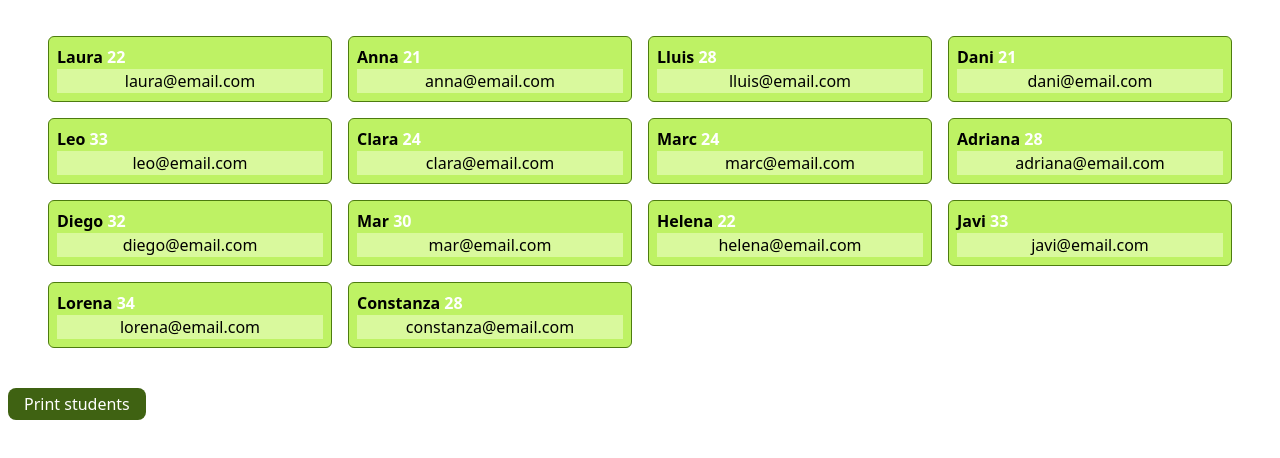
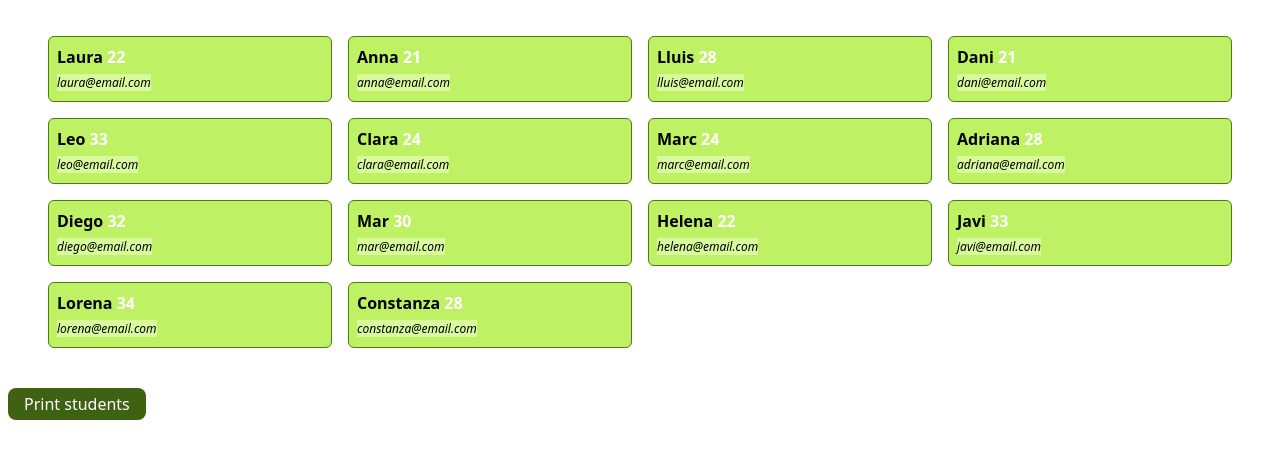
Before and after one commit to Dev-Courses-IV/examen-practico-m1-GeorginaTS, a website: page src/index.html in a window 1280 px wide. Both pictures are taken after a click on the button "Print students". Shown: the part 48-506 px from the top of the page. Drawn offline with Linux system fonts and the light colour scheme.

Commit message:
enllaç a email

```diff
--- a/src/index.js
+++ b/src/index.js
@@ -23,7 +23,7 @@ const showStudents = () => {
   for (student of students) {
     const liStudent = document.createElement("li");
     //liStudent.innerText = `${student.name} - ${student.age} -${student.email} `;
-    liStudent.innerHTML = `<article class="border border-lime-700 rounded-md bg-lime-300 p-2"><h4 class="font-bold"> ${student.name} <span class="text-white">${student.age}</span></h4><p class="bg-lime-200 text-center">${student.email}</p></article>`
+    liStudent.innerHTML = `<article class="border border-lime-700 rounded-md bg-lime-300 p-2"><h4 class="font-bold"> ${student.name} <span class="text-white">${student.age}</span></h4><a href ="mailto: ${student.email}" class="bg-lime-200 text-center italic text-xs">${student.email}</a></article>`
     studentsList.appendChild(liStudent)
   }
 }
```
Also changed, not shown: src/output.css.
